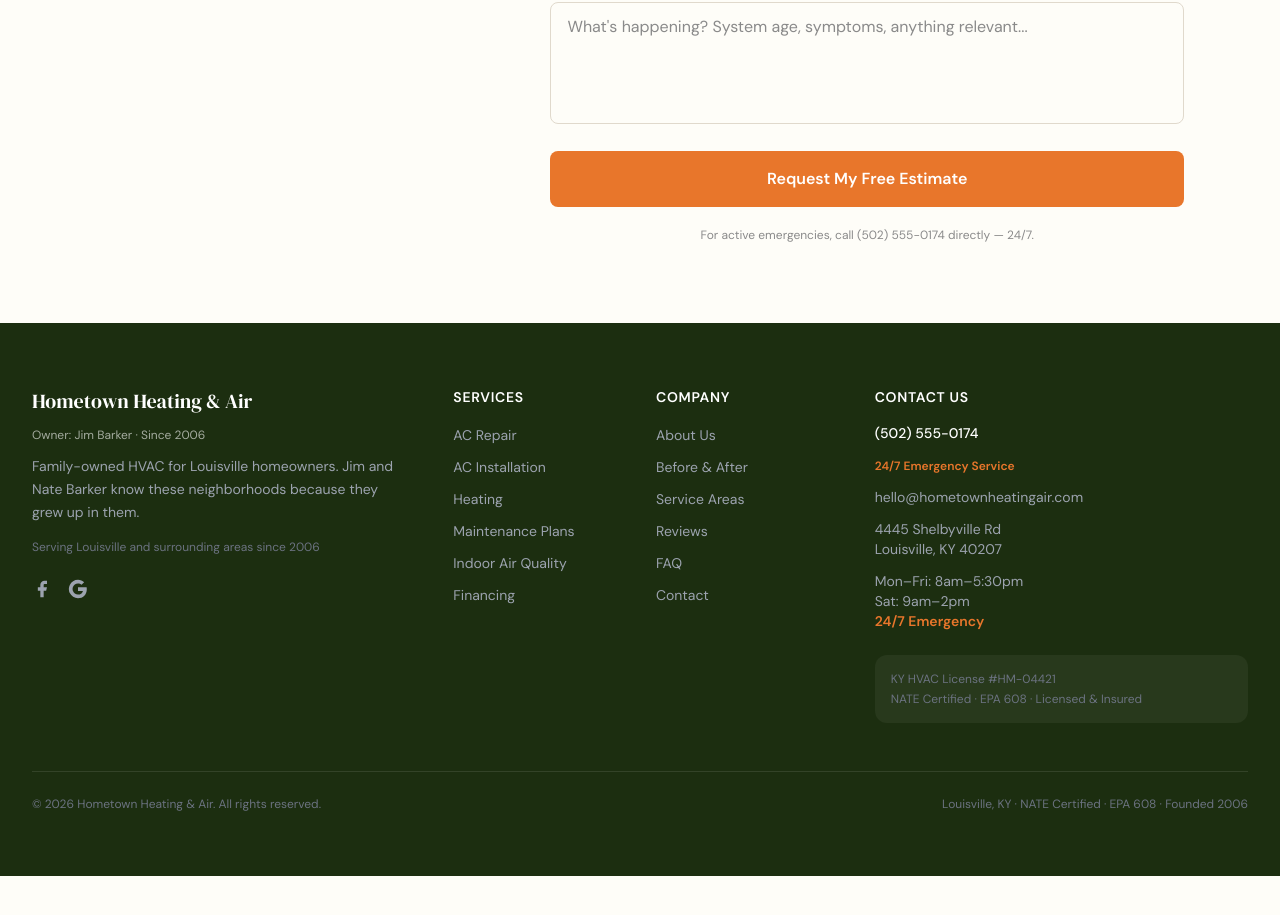
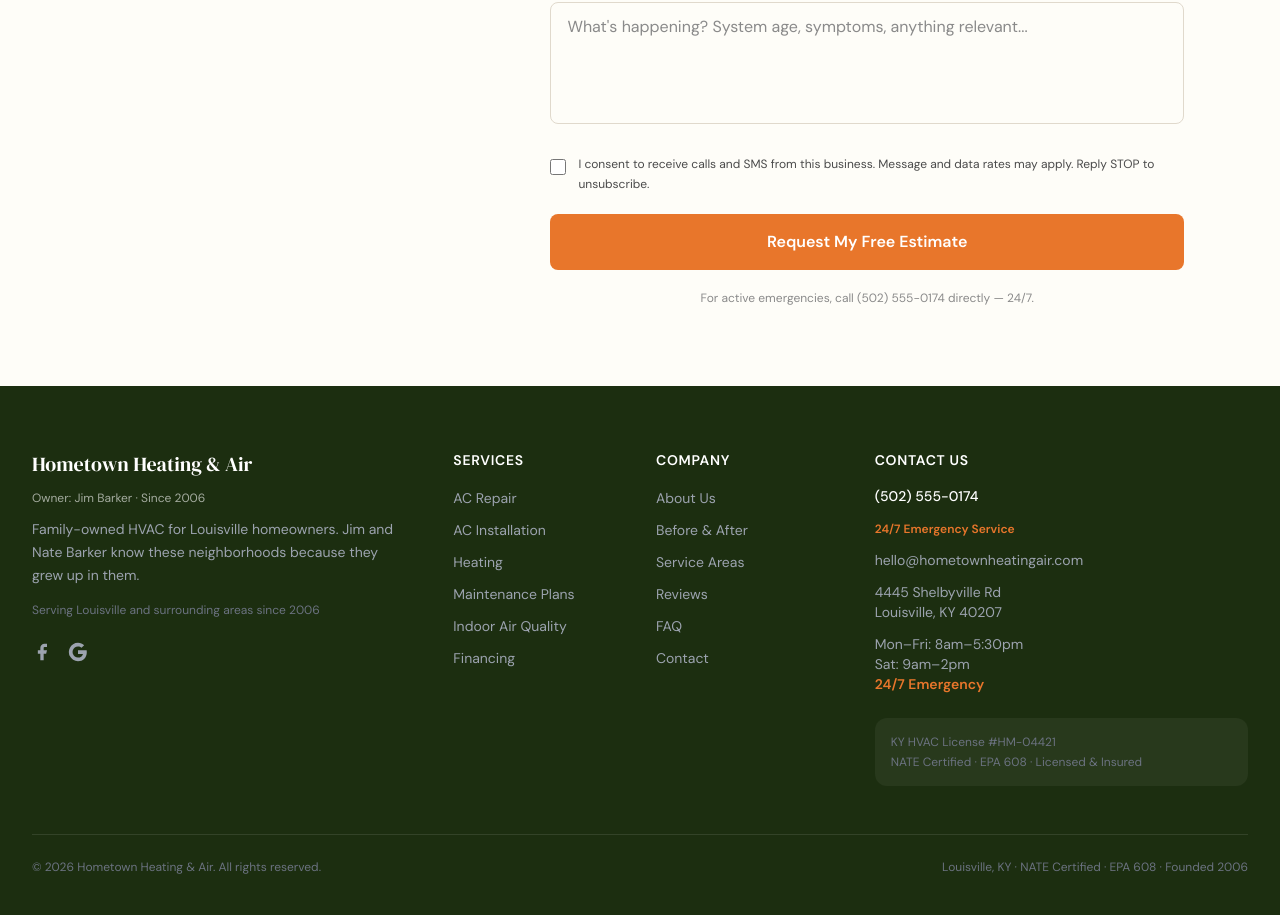
Before and after one commit to nsurratt/npire-hvac-growth, a Next.js app: page /contact in a window 1280 px wide. Shown: the part 1088-2003 px from the top of the page. Before the commit the page ends 1964 px from the top, so only its background shows below. Built offline with nearby package versions, Linux system fonts and the light colour scheme.

Commit message:
feat(form): add TCPA/A2P 10DLC consent checkbox (compliance)

```diff
--- a/src/components/ContactForm.tsx
+++ b/src/components/ContactForm.tsx
@@ -65,6 +65,17 @@
         <label htmlFor="message" className="block text-brand-text-primary font-body font-semibold text-sm mb-2">Describe the Issue</label>
         <textarea id="message" rows={4} className="w-full px-4 py-3 border border-brand-border rounded-lg font-body text-brand-text-primary placeholder-brand-text-muted focus:outline-none focus:ring-2 focus:ring-brand-primary/40 focus:border-brand-primary transition-colors resize-none" style={{ backgroundColor: '#FEFDF8' }} placeholder="What's happening? System age, symptoms, anything relevant..." />
       </div>
+      <div className="flex items-start gap-3 pt-1">
+        <input
+          id="consent"
+          type="checkbox"
+          required
+          className="mt-1 w-4 h-4 rounded border-brand-border text-brand-primary focus:ring-brand-primary/40 shrink-0"
+        />
+        <label htmlFor="consent" className="text-brand-text-secondary font-body text-xs leading-relaxed">
+          I consent to receive calls and SMS from this business. Message and data rates may apply. Reply STOP to unsubscribe.
+        </label>
+      </div>
       <button type="submit" className="w-full bg-brand-accent hover:bg-brand-accent-hover text-white font-body font-semibold py-4 rounded-lg transition-colors text-base">Request My Free Estimate</button>
       <p className="text-center text-brand-text-muted font-body text-xs">For active emergencies, call (502) 555-0174 directly — 24/7.</p>
     </form>
```
